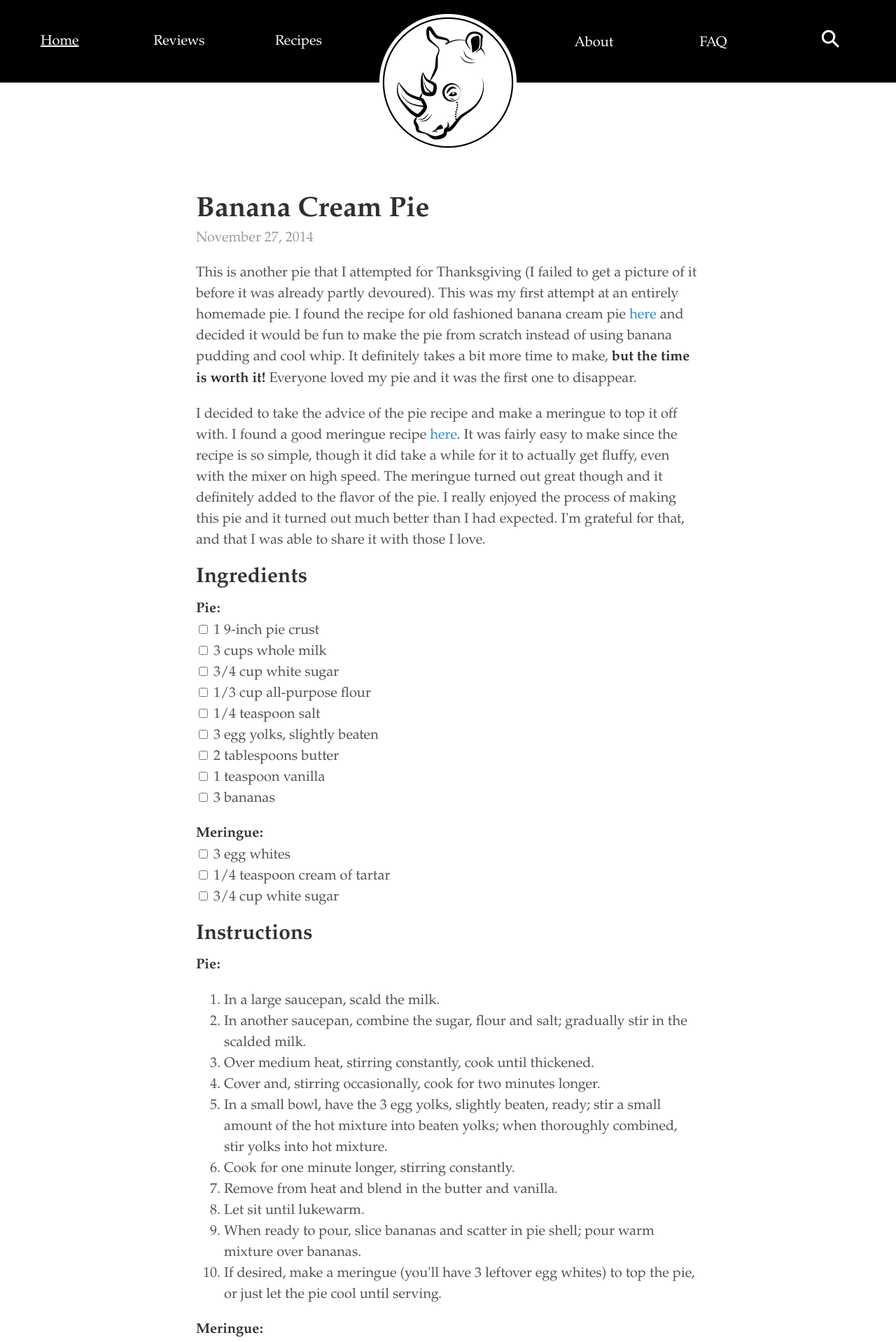
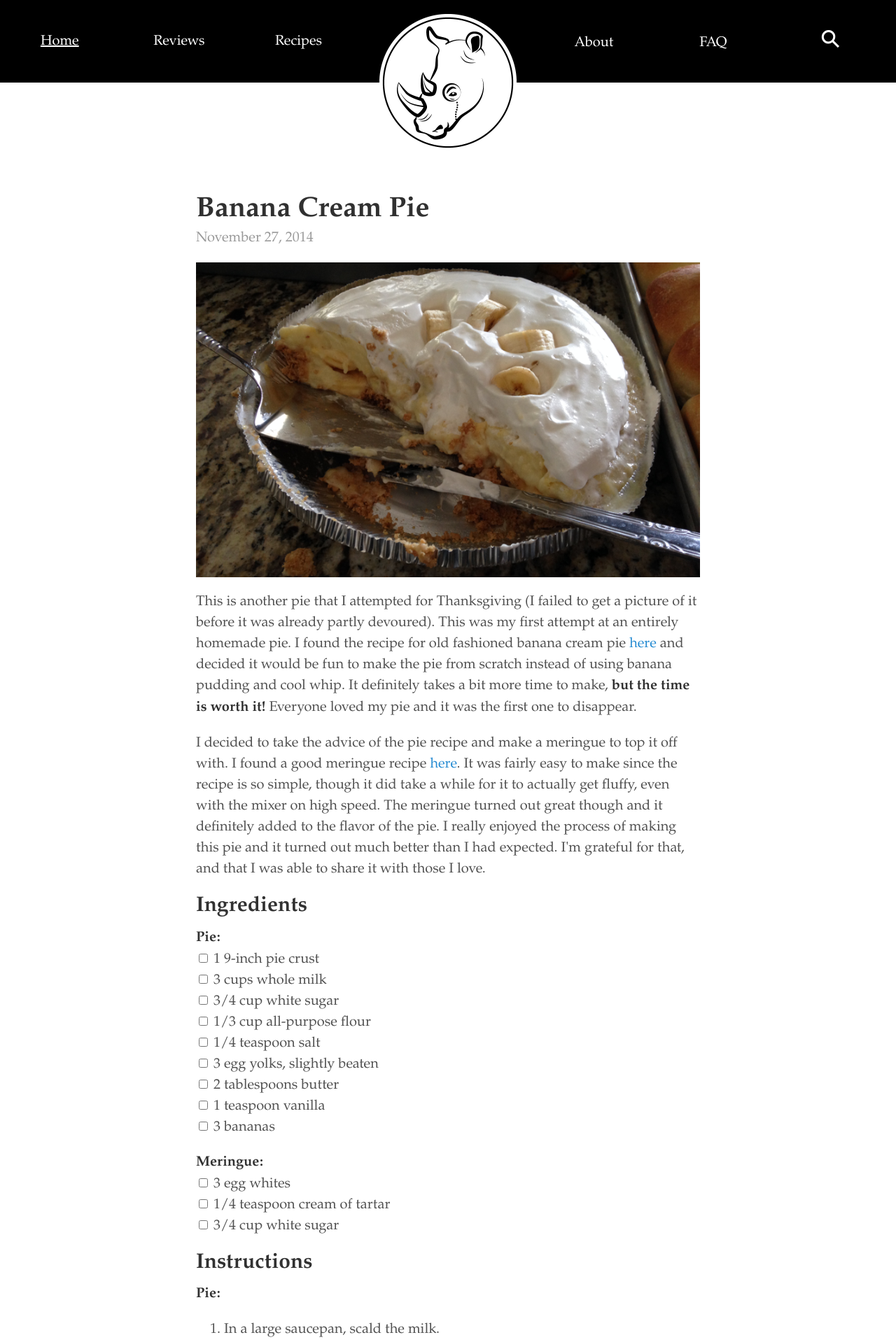
Before and after one commit to stephaniemillar/stephaniemillar.github.io, a Jekyll site: the page built from _posts/2014-11-27-Banana-Cream-Pie.md, in a window 1280 px wide. Shown: the top 1918 px of the page at 70% size. Built offline with Jekyll 4.4.1, drawn with Linux system fonts in a browser that asks for light colours; nearby versions of some CDN libraries; comment, search, counter and statistics services are not loaded.

Commit message:
Applying a header image

```diff
--- a/_posts/2014-11-27-Banana-Cream-Pie.md
+++ b/_posts/2014-11-27-Banana-Cream-Pie.md
@@ -5,6 +5,7 @@ category:
 - recipe
 ---
 
+![Banana Cream Pie](http://www.whynotarhino.com/images/posts/banana-cream-pie/header.png)
 
 This is another pie that I attempted for Thanksgiving (I failed to get a picture of it before it was already partly devoured). This was my first attempt at an entirely homemade pie. I found the recipe for old fashioned banana cream pie [here](http://www.food.com/recipe/old-fashioned-banana-cream-pie-14979) and decided it would be fun to make the pie from scratch instead of using banana pudding and cool whip. It definitely takes a bit more time to make, **but the time is worth it!** Everyone loved my pie and it was the first one to disappear.
 
```
